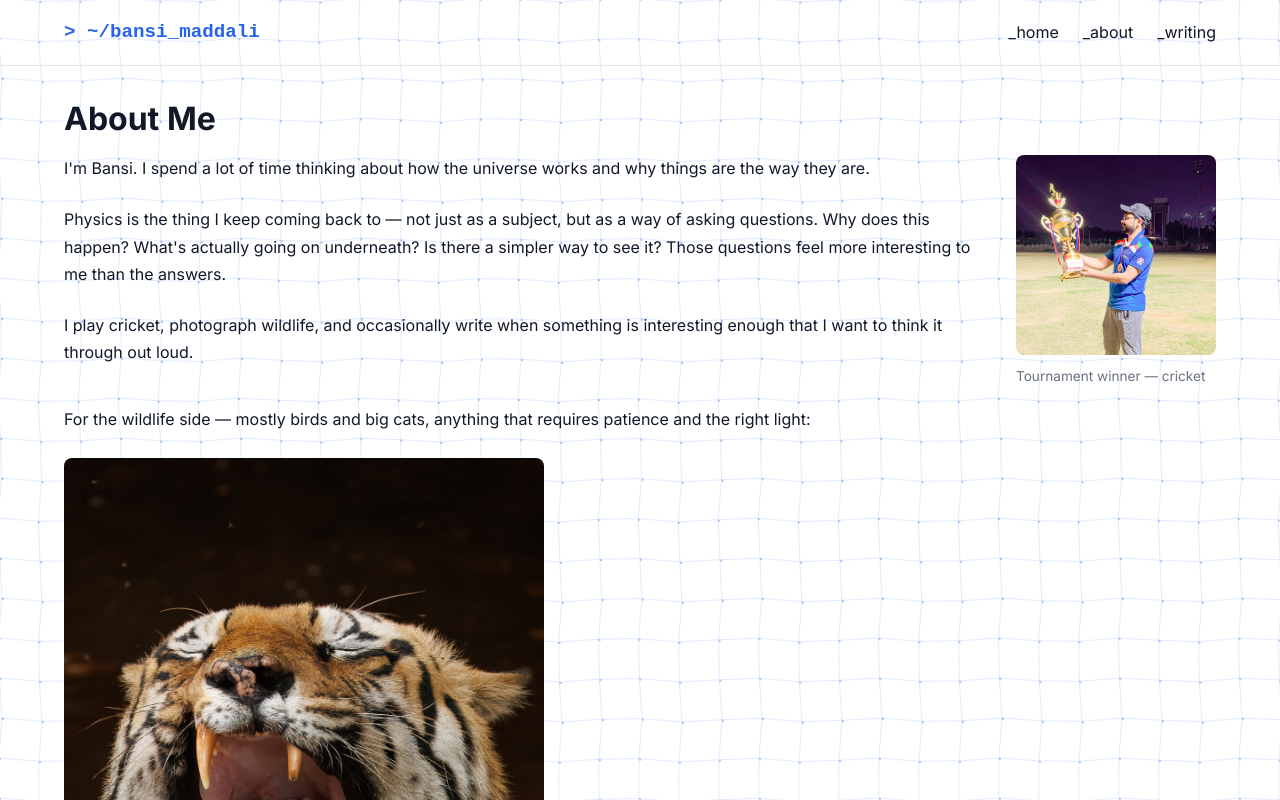
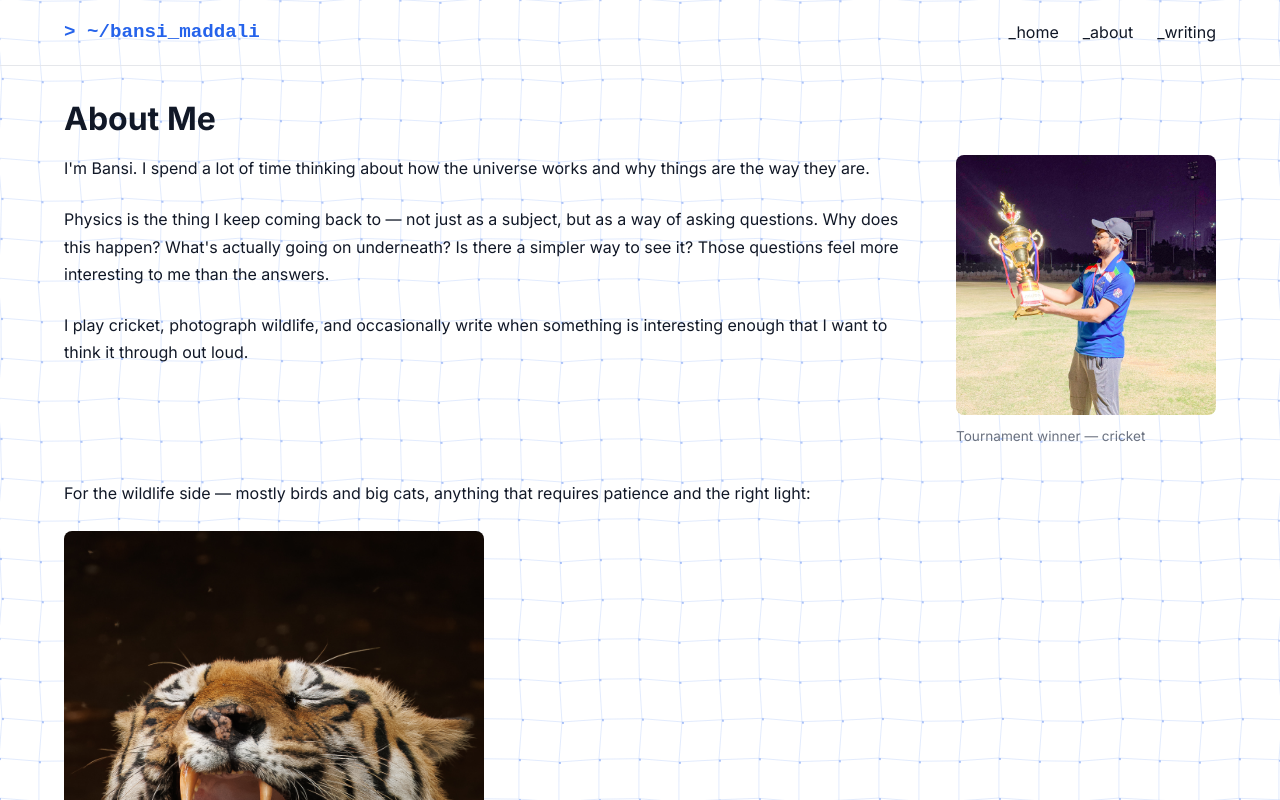
Before and after one commit to bansi-007/bansi, a Next.js app: page /about in a window 1280 px wide. Shown: the top 800 px of the page. Built offline with nearby package versions, Linux system fonts and the light colour scheme.

Commit message:
Update About page styling; adjust grid layout, photo dimensions, and margins

```diff
--- a/src/app/about/page.module.css
+++ b/src/app/about/page.module.css
@@ -106,25 +106,29 @@
 
 .introGrid {
     display: grid;
-    grid-template-columns: 1fr auto;
+    grid-template-columns: 1fr 260px;
     gap: 2.5rem;
     align-items: start;
-    margin-bottom: 1rem;
+    margin-bottom: 2rem;
 }
 
 .introPhoto {
-    flex-shrink: 0;
+    width: 260px;
 }
 
 .introPhoto .photo {
-    width: 200px;
-    max-width: 200px;
+    width: 260px;
     border-radius: 8px;
+    display: block;
 }
 
 @media (max-width: 640px) {
     .introGrid {
         grid-template-columns: 1fr;
+    }
+
+    .introPhoto {
+        width: 100%;
     }
 
     .introPhoto .photo {
@@ -134,12 +138,12 @@
 }
 
 .photoFigure {
-    margin: 1.5rem 0 2rem;
+    margin: 1rem 0 2rem;
 }
 
 .photo {
     width: 100%;
-    max-width: 480px;
+    max-width: 420px;
     border-radius: 8px;
     display: block;
 }
```
